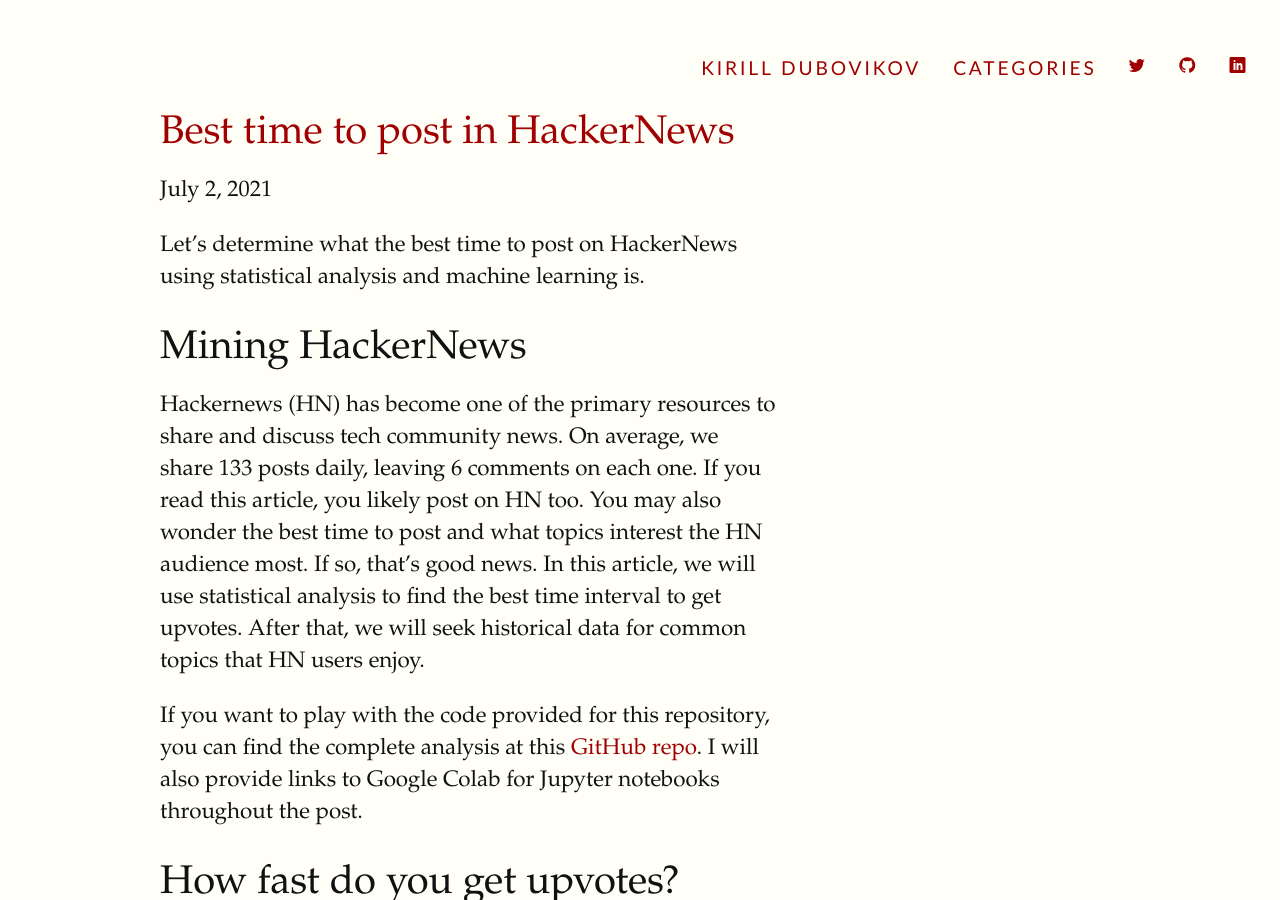
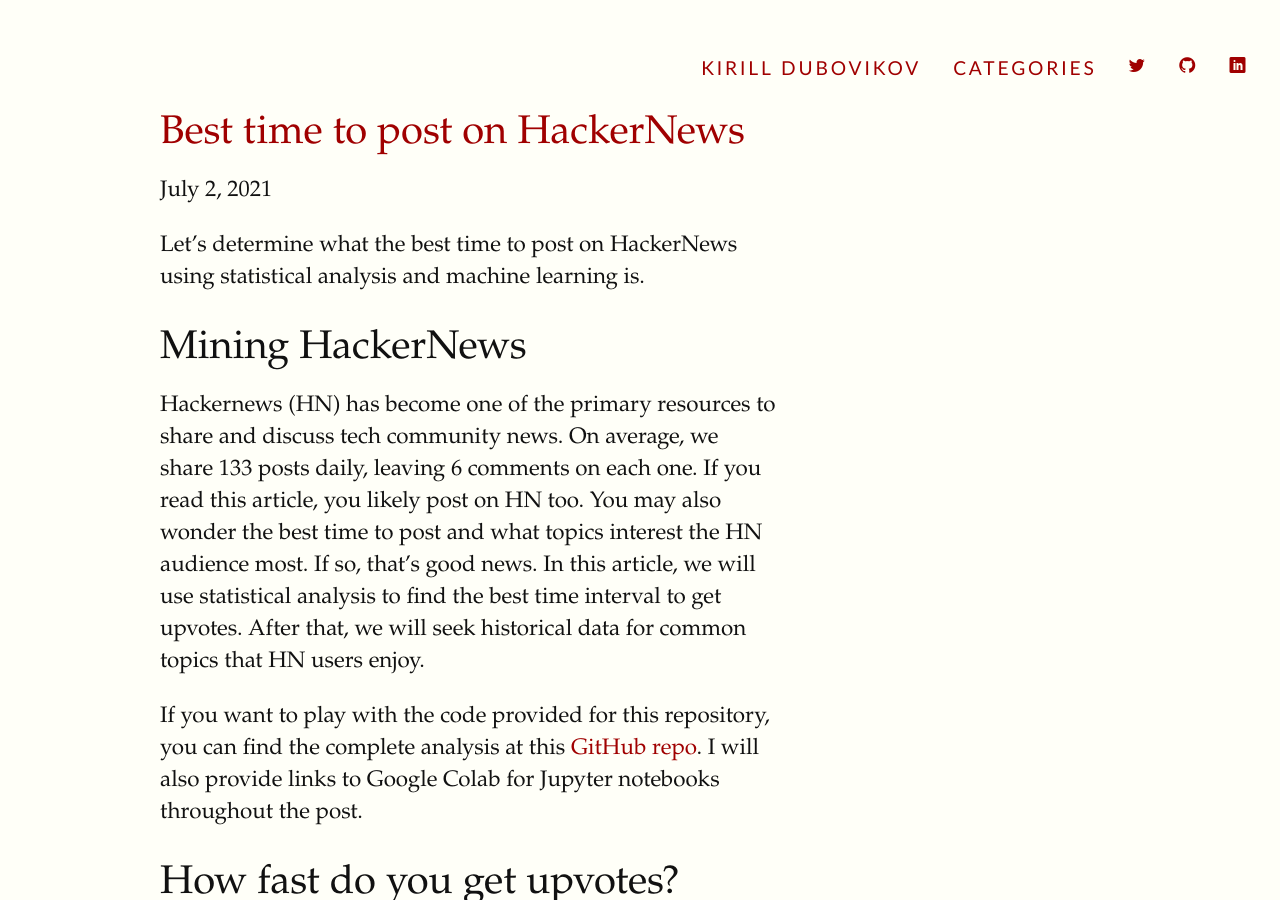
Before and after one commit to kdubovikov/blog, a Jekyll site: the page docs/articles/datascience/hn-posts-analysis.html, which Jekyll copies as it is, in a window 1280 px wide and 900 px high. Built offline with Jekyll 4.4.1, drawn with Linux system fonts in a browser that asks for light colours; nearby versions of some CDN libraries; some web fonts are replaced; formulas are drawn with MathJax 3.

Commit message:
fix: typo

```diff
--- a/docs/articles/datascience/hn-posts-analysis.html
+++ b/docs/articles/datascience/hn-posts-analysis.html
@@ -5,7 +5,7 @@
   <meta http-equiv="X-UA-Compatible" content="IE=edge">
   <meta name="viewport" content="width=device-width, initial-scale=1">
 
-  <title>Best time to post in HackerNews</title>
+  <title>Best time to post on HackerNews</title>
   <meta name="description" content="Let’s determine what the best time to post on HackerNews using statistical analysis and machine learning is.">
 
   <!-- Google Fonts loaded here depending on setting in _data/options.yml true loads font, blank does not-->
@@ -92,7 +92,7 @@
 	</nav>
 </header>
     <article class="group">
-      <h1 class="contrast">Best time to post in HackerNews</h1>
+      <h1 class="contrast">Best time to post on HackerNews</h1>
 <p class="subtitle">July 2, 2021</p>
 
 <p>Let’s determine what the best time to post on HackerNews using statistical analysis and machine learning is.</p>
@@ -547,13 +547,13 @@
     <b class="contrast">Share this post</b><br/>
     </p>
     </div>
-    <a href="https://twitter.com/intent/tweet?text=Best time to post in HackerNews&url=/articles/datascience/hn-posts-analysis&via=kdubovikov&related=kdubovikov" rel="nofollow" target="_blank" title="Share on Twitter"><span class="icon-twitter"></span></a>
+    <a href="https://twitter.com/intent/tweet?text=Best time to post on HackerNews&url=/articles/datascience/hn-posts-analysis&via=kdubovikov&related=kdubovikov" rel="nofollow" target="_blank" title="Share on Twitter"><span class="icon-twitter"></span></a>
     <a href="https://facebook.com/sharer.php?u=/articles/datascience/hn-posts-analysis" rel="nofollow" target="_blank" title="Share on Facebook"><span class="icon-facebook2"></span></a>
-    <a href="http://www.linkedin.com/shareArticle?mini=true&url=<URL>&title=Best time to post in HackerNews&summary=Best time to post in HackerNews&source=/articles/datascience/hn-posts-analysis" rel="nofollow" target="_blank" title="Share on LinkedIn+"><span class="icon-linkedin"></span></a>
-    <a href="http://www.reddit.com/submit?url=/articles/datascience/hn-posts-analysis&title=Best time to post in HackerNews" rel="nofollow" target="_blank" title="Share on Reddit"><span class="icon-reddit"></span></a>
+    <a href="http://www.linkedin.com/shareArticle?mini=true&url=<URL>&title=Best time to post on HackerNews&summary=Best time to post on HackerNews&source=/articles/datascience/hn-posts-analysis" rel="nofollow" target="_blank" title="Share on LinkedIn+"><span class="icon-linkedin"></span></a>
+    <a href="http://www.reddit.com/submit?url=/articles/datascience/hn-posts-analysis&title=Best time to post on HackerNews" rel="nofollow" target="_blank" title="Share on Reddit"><span class="icon-reddit"></span></a>
 </div>
     </article>
-    <span class="print-footer">Best time to post in HackerNews - July 2, 2021 - Kirill Dubovikov</span>
+    <span class="print-footer">Best time to post on HackerNews - July 2, 2021 - Kirill Dubovikov</span>
     <footer>
   <hr class="slender">
   <ul class="footer-links">
--- a/docs/categories/index.html
+++ b/docs/categories/index.html
@@ -193,7 +193,7 @@
 
     <ul>
     <article class="archive-item">
-      <li class="contrast"><a href="/articles/datascience/hn-posts-analysis">Best time to post in HackerNews</a></li>
+      <li class="contrast"><a href="/articles/datascience/hn-posts-analysis">Best time to post on HackerNews</a></li>
     </article>
     </ul>
 
--- a/docs/index.html
+++ b/docs/index.html
@@ -118,7 +118,7 @@
 
         <li class="listing">
 
-          <a href="/articles/datascience/hn-posts-analysis"><h2 class="contrast">Best time to post in HackerNews</h2></a>
+          <a href="/articles/datascience/hn-posts-analysis"><h2 class="contrast">Best time to post on HackerNews</h2></a>
           <span class="smaller"><i class="far fa-clock"></i> 8 minutes</span><br/>
           <div><p>Let’s determine what the best time to post on HackerNews using statistical analysis and machine learning is.</p>
 
```
Also changed, not shown: _posts/2021-07-03-hn-posts-analysis.md (+1 -1 lines), docs/feed.xml (+1 -1 lines).
